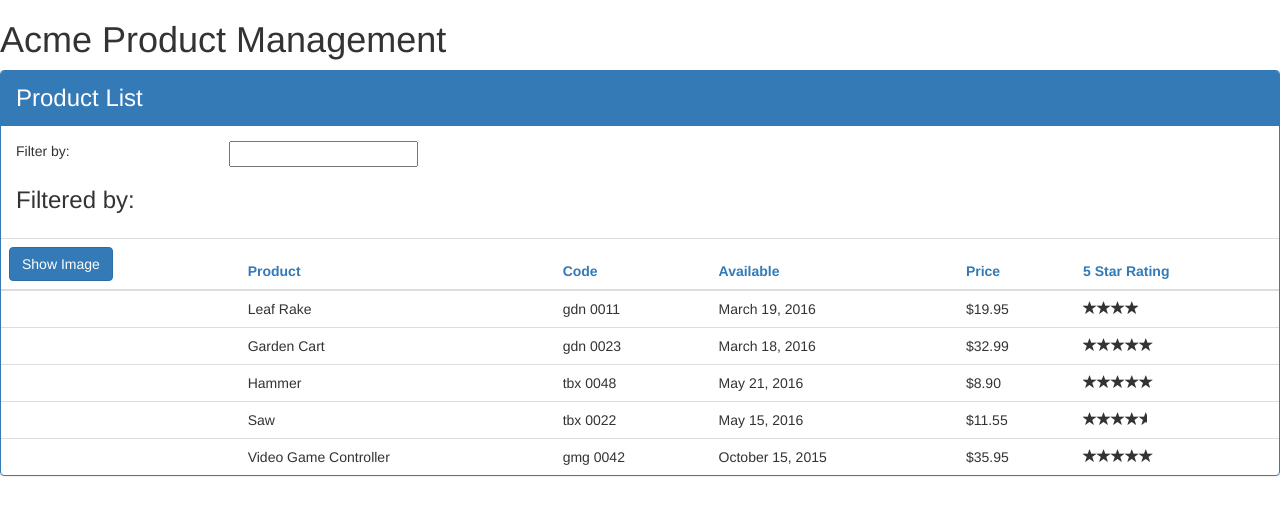
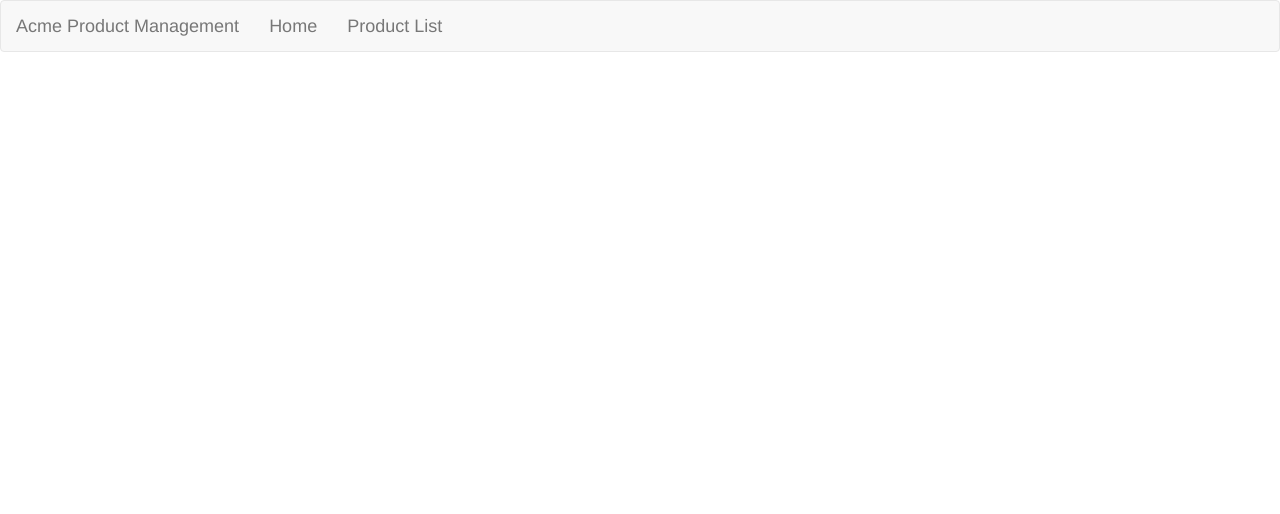
Before and after one commit to gauravsahni25/AngularGettingStarted, an Angular app in the folder APM/: page /welcome in a window 1280 px wide. Shown: the top 514 px of the page. Built offline with nearby package versions, Linux system fonts and the light colour scheme.

Commit message:
Added navigation bar and used Router Links

```diff
--- a/APM/src/app/app.component.ts
+++ b/APM/src/app/app.component.ts
@@ -5,8 +5,15 @@
     selector: 'pm-root',
     template:`
     <div>
-        <h1>{{pageTitle}}</h1>
-        <pm-products></pm-products>
+        <nav class = 'navbar navbar-default'>
+            <div class='container-fluid'>
+                <a class='navbar-brand'> {{pageTitle}}</a>
+                <ul class='nav navbar-nav'>
+                    <li><a [routerLink] = "['/welcome']">Home</a></li>
+                    <li><a [routerLink] = "['/products']">Product List</a></li>
+                </ul>
+            </div>
+        </nav>
     </div>
     `,
     providers: [ ProductService ]
--- a/APM/src/app/products/product-list.component.ts
+++ b/APM/src/app/products/product-list.component.ts
@@ -3,7 +3,6 @@
 import { ProductService } from './product.service';
 
 @Component({
-    selector: 'pm-products',
     templateUrl: './product-list.component.html',
     styleUrls: ['./product-list.component.css']
 })
```
